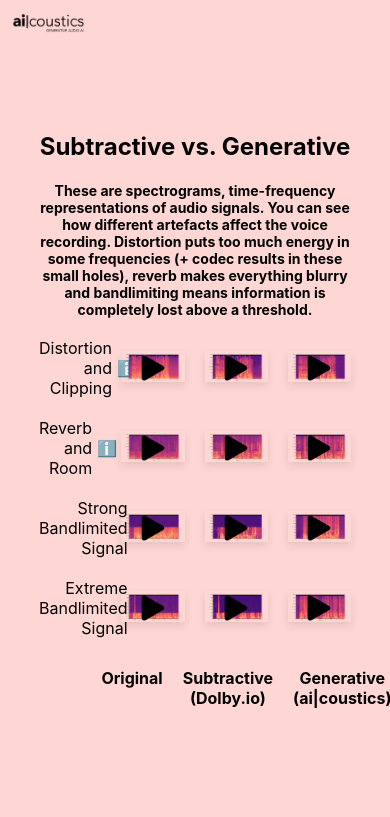
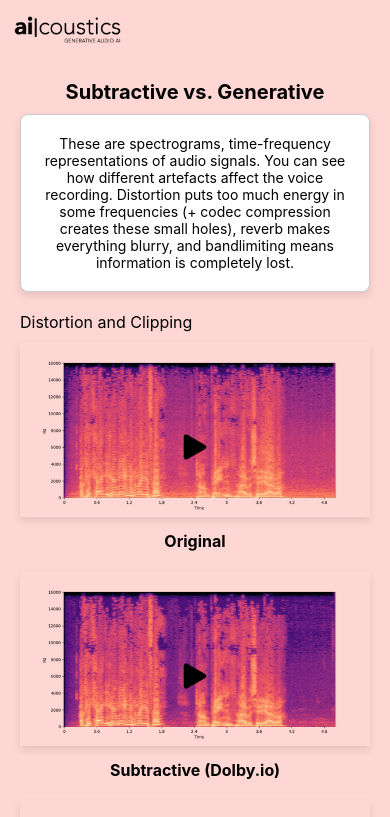
Before and after one commit to iCorv/aic-example-page, a Next.js app: page / in a window 390 px wide. Shown: the top 817 px of the page. Built offline with nearby package versions, Linux system fonts and the light colour scheme.

Commit message:
add mobile

```diff
--- a/pages/globals.css
+++ b/pages/globals.css
@@ -9,22 +9,27 @@
   flex-direction: column;
   align-items: center;
   justify-content: center;
-  height: 100vh;
+  padding: 20px;
 }
 
 .title {
-  grid-column: 3 / span 1;
   text-align: center;
   font-size: 24px;
   font-weight: bold;
   margin-bottom: 10px;
+  margin-top: 60px;
+  /* Ensure title doesn't intersect with logo */
 }
 
-.subtitle {
-  grid-column: 3 / span 1;
+.info-box {
+  background-color: #fff;
+  border: 1px solid #ccc;
+  border-radius: 8px;
+  padding: 20px;
+  margin-bottom: 20px;
+  max-width: 800px;
   text-align: center;
-  font-size: 14px;
-  margin-bottom: 20px;
+  box-shadow: 0 4px 8px rgba(0, 0, 0, 0.1);
 }
 
 .logo {
@@ -39,7 +44,7 @@
   display: flex;
   flex-direction: column;
   align-items: center;
-  width: 80%;
+  width: 100%;
   max-width: 1200px;
 }
 
@@ -48,14 +53,15 @@
   align-items: center;
   width: 100%;
   margin-bottom: 20px;
+  flex-wrap: wrap;
 }
 
 .grid-row-text {
   display: flex;
   align-items: center;
-  width: 20%;
-  text-align: right;
-  margin-right: 20px;
+  width: 100%;
+  text-align: center;
+  margin-bottom: 10px;
   position: relative;
 }
 
@@ -64,45 +70,11 @@
   cursor: pointer;
 }
 
-.grid-row-text .tooltip {
-  visibility: hidden;
-  width: 200px;
-  background-color: #555;
-  color: #fff;
-  text-align: center;
-  border-radius: 5px;
-  padding: 5px;
-  position: absolute;
-  z-index: 1;
-  bottom: 125%;
-  /* Position the tooltip above the text */
-  left: 50%;
-  margin-left: -100px;
-  opacity: 0;
-  transition: opacity 0.3s;
-}
-
-.grid-row-text .tooltip::after {
-  content: '';
-  position: absolute;
-  top: 100%;
-  left: 50%;
-  margin-left: -5px;
-  border-width: 5px;
-  border-style: solid;
-  border-color: #555 transparent transparent transparent;
-}
-
-.grid-row-text:hover .tooltip {
-  visibility: visible;
-  opacity: 1;
-}
-
 .grid {
   display: grid;
   grid-template-columns: repeat(3, 1fr);
   gap: 20px;
-  width: 80%;
+  width: 100%;
   /* Make the grid scale with the browser window */
 }
 
@@ -157,3 +129,28 @@
   font-weight: bold;
   margin-top: 10px;
 }
+
+@media (max-width: 768px) {
+  .grid {
+    grid-template-columns: 1fr;
+  }
+
+  .grid-row-text {
+    width: 100%;
+    text-align: center;
+    margin-bottom: 10px;
+  }
+
+  .logo {
+    width: 30%;
+    /* Adjust logo size for smaller screens */
+  }
+
+  .title {
+    font-size: 20px;
+  }
+
+  .info-box {
+    font-size: 14px;
+  }
+}
--- a/pages/index.js
+++ b/pages/index.js
@@ -1,10 +1,10 @@
 import { useEffect, useRef, useState } from 'react';
 
 const images = [
-    { prefix: 'distortion', count: 3, text: 'Distortion and Clipping', tooltip: 'Distortion and clipping occur when the audio signal is too strong, causing it to be cut off abruptly. Subtractive AI can reduce the distortion, while generative AI can recreate the original signal.' },
-    { prefix: 'reverb', count: 3, text: 'Reverb and Room', tooltip: 'Reverb and room effects simulate the sound reflections in a space. Subtractive AI can reduce excessive reverb, while generative AI can recreate the original dry signal.' },
-    { prefix: 'bandwidth_8kHz', count: 3, text: 'Strong Bandlimited Signal', tooltip: 'A strong bandlimited signal has reduced frequency content. Subtractive AI can enhance the remaining frequencies, while generative AI can recreate the missing frequencies.' },
-    { prefix: 'bandwidth_4kHz', count: 3, text: 'Extreme Bandlimited Signal', tooltip: 'An extreme bandlimited signal has very limited frequency content. Subtractive AI can enhance the remaining frequencies, while generative AI can recreate the missing frequencies.' },
+    { prefix: 'distortion', count: 3, text: 'Distortion and Clipping' },
+    { prefix: 'reverb', count: 3, text: 'Reverb and Room' },
+    { prefix: 'bandwidth_8kHz', count: 3, text: 'Strong Bandlimited Signal' },
+    { prefix: 'bandwidth_4kHz', count: 3, text: 'Extreme Bandlimited Signal' },
 ];
 
 const columnTexts = [
@@ -38,16 +38,15 @@
     return (
         <div className="container">
             <img src="/logo.png" alt="Logo" className="logo" />
+            <h1 className="title">Subtractive vs. Generative</h1>
+            <div className="info-box">
+                These are spectrograms, time-frequency representations of audio signals. You can see how different artefacts affect the voice recording. Distortion puts too much energy in some frequencies (+ codec compression creates these small holes), reverb makes everything blurry, and bandlimiting means information is completely lost.
+            </div>
             <div className="grid-container">
-                <h1 className="title">Subtractive vs. Generative</h1>
-                <h2 className="subtitle">These are spectrograms, time-frequency representations of audio signals. You can see how different artefacts affect the voice recording. Distortion puts too much energy in some frequencies (+ codec results in these small holes), reverb makes everything blurry and bandlimiting means information is completely lost above a threshold.</h2>
                 {images.map((row, rowIndex) => (
                     <div className="grid-row" key={rowIndex}>
                         <div className="grid-row-text">
                             {row.text}
-                            <span className="info-icon">ℹ️
-                                <span className="tooltip">{row.tooltip}</span>
-                            </span>
                         </div>
                         <div className="grid">
                             {Array.from({ length: row.count }).map((_, colIndex) => {
@@ -63,20 +62,13 @@
                                         />
                                         <div className={`play-symbol ${clickedIndex === index ? 'hidden' : ''}`}></div>
                                         <audio ref={(el) => (audioRefs.current[index] = el)} src={audioSrc} />
+                                        <div className="column-text">{columnTexts[colIndex]}</div>
                                     </div>
                                 );
                             })}
                         </div>
                     </div>
                 ))}
-                <div className="grid-row">
-                    <div className="grid-row-text"></div>
-                    <div className="grid">
-                        {columnTexts.map((text, index) => (
-                            <div key={index} className="column-text">{text}</div>
-                        ))}
-                    </div>
-                </div>
             </div>
         </div>
     );
```
